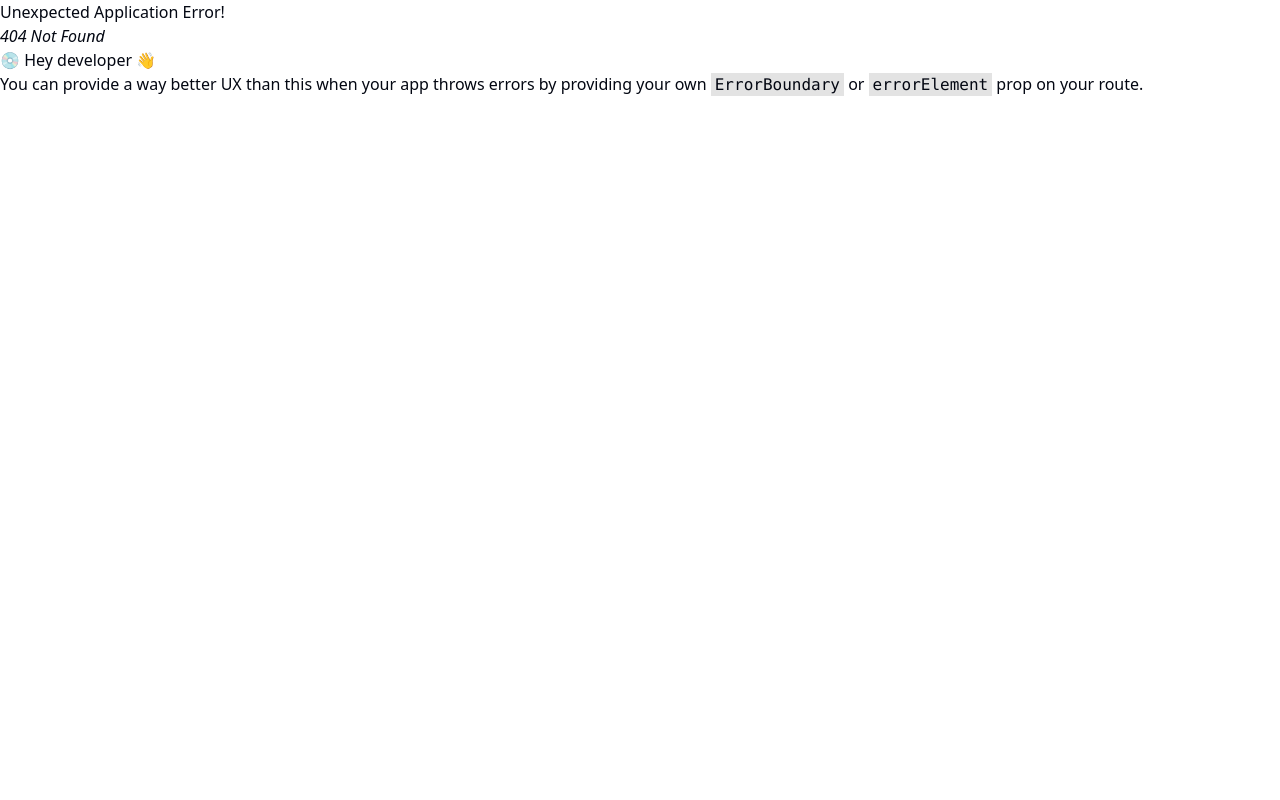
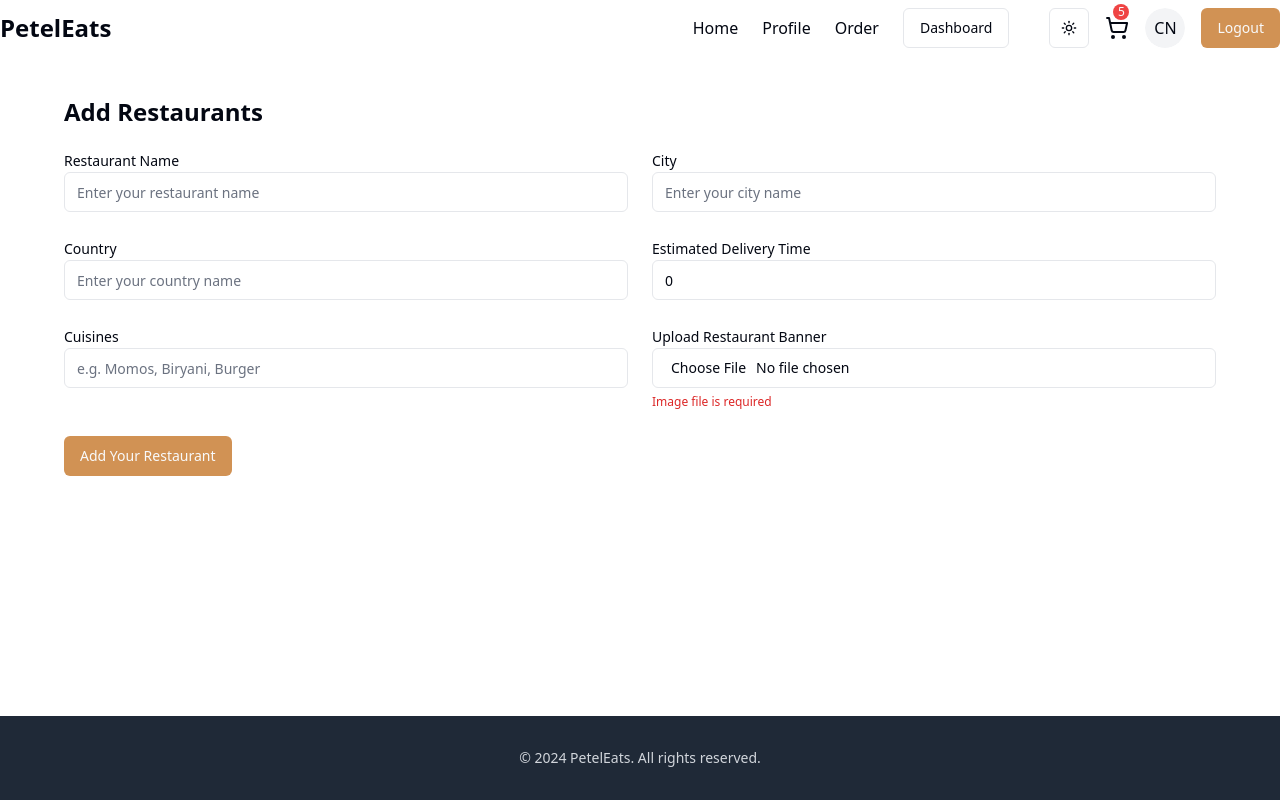
Before and after one commit to Udgeet007/Food_Delivery_App., a React (Vite) app in the folder client/: page /admin/restaurant in a window 1280 px wide. Before the commit this address had no page. Built offline with nearby package versions, Linux system fonts and the light colour scheme.

Commit message:
Admin Restaurant Page Done!

```diff
--- a/client/src/App.tsx
+++ b/client/src/App.tsx
@@ -11,6 +11,7 @@
 import SearchPage from "./components/SearchPage";
 import RestaurantDetail from "./components/RestaurantDetail";
 import Cart from "./components/Cart";
+import Restaurant from "./admin/Restaurant";
 
 const appRouter = createBrowserRouter([
   {
@@ -36,6 +37,11 @@
       {
         path: "/cart",
         element: <Cart />,
+      },
+      // Admin Services Start From here
+      {
+        path: "/admin/restaurant",
+        element: <Restaurant />,
       },
     ],
   },
--- /dev/null
+++ b/client/src/admin/Restaurant.tsx
@@ -0,0 +1,160 @@
+import { Button } from "@/components/ui/button";
+import { Input } from "@/components/ui/input";
+import { Label } from "@/components/ui/label";
+import { restaurantFormSchema } from "@/schema/restaurantSchema";
+import { Loader2 } from "lucide-react";
+import { FormEvent, useState } from "react";
+
+const Restaurant = () => {
+  const [input, setInput] = useState<restaurantFormSchema>({
+    restaurantName: "",
+    city: "",
+    country: "",
+    deliveryTime: 0,
+    cuisines: [],
+    imageFile: undefined,
+  });
+
+  const [errors, setErrors] = useState<Partial<restaurantFormSchema>>({});
+  const changeEventHandler = (e: React.ChangeEvent<HTMLInputElement>) => {
+    const { name, value, type } = e.target;
+    setInput({ ...input, [name]: type === "number" ? Number(value) : value });
+  };
+
+  const submitHandler = (e: FormEvent<HTMLFormElement>) => {
+    e.preventDefault();
+    const result = restaurantFormSchema.safeParse(input);
+    if (!result.success) {
+      const fieldErrors = result.error.formErrors.fieldErrors;
+      setErrors(fieldErrors as Partial<restaurantFormSchema>);
+      return;
+    }
+    //add restaurant api implementation start from here.
+    console.log(result);
+  };
+  const loading = false;
+  const restaurantHai = false;
+  return (
+    <div className="max-w-6xl mx-auto my-10">
+      <div>
+        <div>
+          <h1 className="font-extrabold text-2xl mb-5">Add Restaurants</h1>
+          <form onSubmit={submitHandler}>
+            <div className="md:grid grid-cols-2 gap-6 space-y-2 md:space-y-0">
+              {/* Restaurant Name  */}
+              <div>
+                <Label>Restaurant Name</Label>
+                <Input
+                  type="text"
+                  name="restaurantName"
+                  value={input.restaurantName}
+                  onChange={changeEventHandler}
+                  placeholder="Enter your restaurant name"
+                />
+                {errors && (
+                  <span className="text-xs text-red-600 font-medium">
+                    {errors.restaurantName}
+                  </span>
+                )}
+              </div>
+              <div>
+                <Label>City</Label>
+                <Input
+                  type="text"
+                  name="city"
+                  value={input.city}
+                  onChange={changeEventHandler}
+                  placeholder="Enter your city name"
+                />
+                {errors && (
+                  <span className="text-xs text-red-600 font-medium">
+                    {errors.city}
+                  </span>
+                )}
+              </div>
+
+              <div>
+                <Label>Country</Label>
+                <Input
+                  type="text"
+                  name="country"
+                  value={input.country}
+                  onChange={changeEventHandler}
+                  placeholder="Enter your country name"
+                />
+                {errors && (
+                  <span className="text-xs text-red-600 font-medium">
+                    {errors.country}
+                  </span>
+                )}
+              </div>
+              <div>
+                <Label>Estimated Delivery Time</Label>
+                <Input
+                  type="number"
+                  name="deliveryTime"
+                  value={input.deliveryTime}
+                  onChange={changeEventHandler}
+                  placeholder="Enter your delivery time"
+                />
+                {errors && (
+                  <span className="text-xs text-red-600 font-medium">
+                    {errors.deliveryTime}
+                  </span>
+                )}
+              </div>
+              <div>
+                <Label>Cuisines</Label>
+                <Input
+                  type="text"
+                  name="cuisines"
+                  value={input.cuisines}
+                  onChange={(e) =>
+                    setInput({ ...input, cuisines: e.target.value.split(",") })
+                  }
+                  placeholder="e.g. Momos, Biryani, Burger"
+                />
+                {errors && (
+                  <span className="text-xs text-red-600 font-medium">
+                    {errors.cuisines}
+                  </span>
+                )}
+              </div>
+              <div>
+                <Label>Upload Restaurant Banner</Label>
+                <Input
+                  onChange={(e) => setInput({...input, imageFile:e.target.files?.[0] || undefined})}
+                  type="file"
+                  accept="image/*"
+                  // "image/*"  ye syntax hae means Image Only
+                  name="imageFile"
+                />
+                {errors && (
+                  <span className="text-xs text-red-600 font-medium">
+                    {errors.imageFile?.name || "Image file is required"}
+                  </span>
+                )}
+              </div>
+              <div className="my-5 w-fit">
+                {loading ? (
+                  <Button disabled className="bg-orange hover:bg-hoverOrange">
+                    <Loader2 className="mr-2 h-4 w-4 animate-spin" />
+                    Please wait
+                  </Button>
+                ) : (
+                  <Button className="bg-orange hover:bg-hoverOrange">
+                    {restaurantHai
+                      ? "Update Your Restaurant"
+                      : "Add Your Restaurant"}
+                  </Button>
+                )}
+              </div>
+            </div>
+          </form>
+        </div>
+      </div>
+    </div>
+  );
+};
+
+export default Restaurant;
--- a/client/src/components/Navbar.tsx
+++ b/client/src/components/Navbar.tsx
@@ -189,7 +189,7 @@
             <span>Menu</span>
           </Link>
           <Link
-            to="/profile"
+            to="/admin/restaurant"
             className="flex items-center gap-4 hover:bg-gray-200 px-3 py-2 rounded-lg cursor-pointer hover:text-gray-900 font-medium"
           >
             <UtensilsCrossed />
--- /dev/null
+++ b/client/src/schema/restaurantSchema.ts
@@ -0,0 +1,20 @@
+import { z } from "zod";
+
+export const restaurantFormSchema = z.object({
+  restaurantName: z
+    .string()
+    .nonempty({ message: "Restaurant Name is required" }),
+  city: z.string().nonempty({ message: "City is required" }),
+  country: z.string().nonempty({ message: "Country is required" }),
+  deliveryTime: z
+    .number()
+    .min(0, { message: "Delivery time can not be negative" }),
+  cuisines: z.array(z.string()),
+  imageFile: z
+    .instanceof(File)
+    .optional()
+    .refine((file) => file?.size !== 0, { message: "Image file is required" }),
+});
+
+
+export type restaurantFormSchema = z.infer<typeof restaurantFormSchema>;
```
